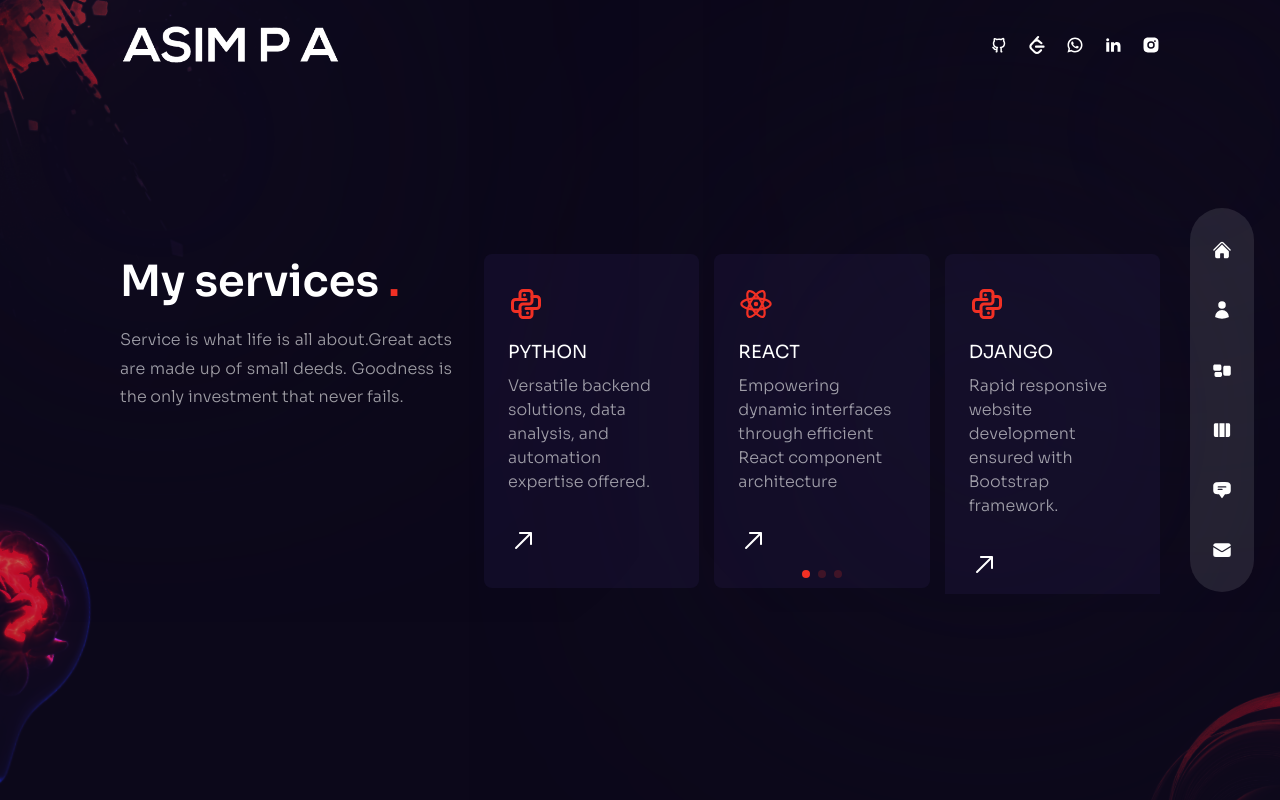
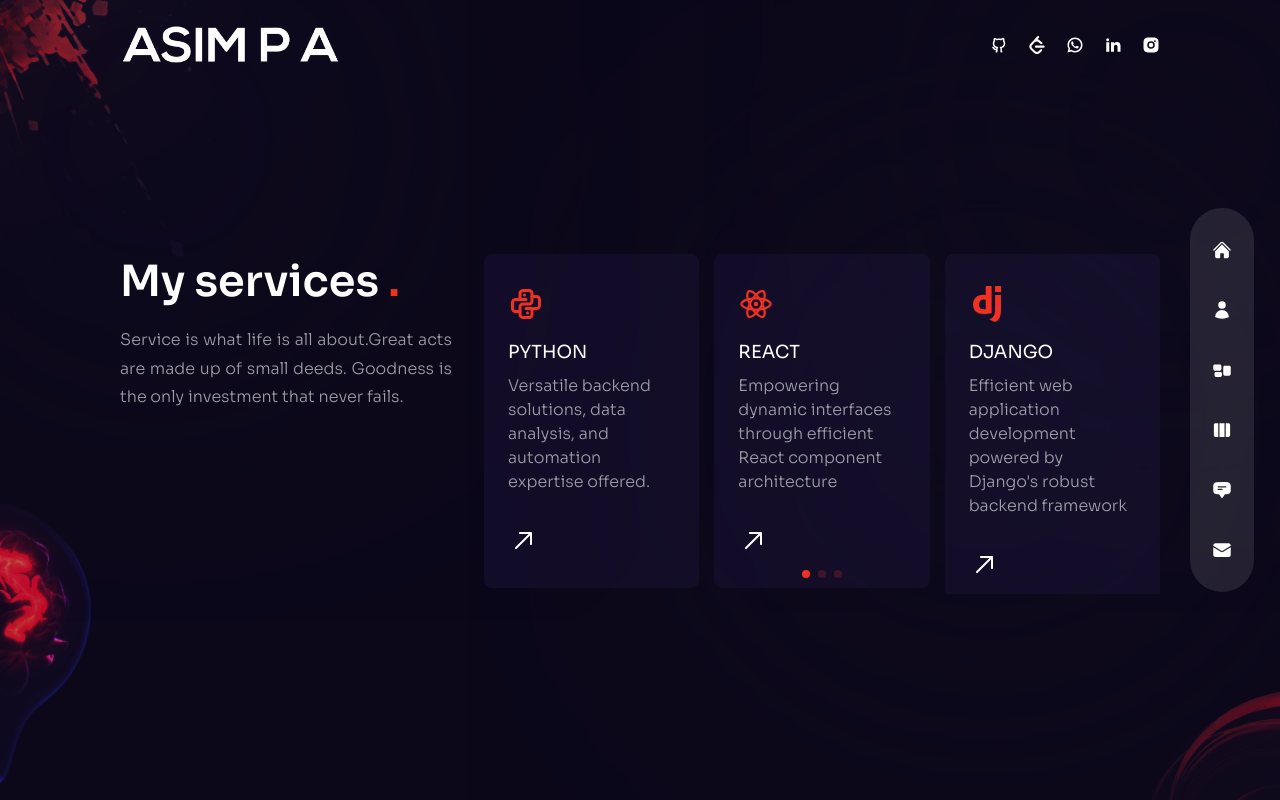
Before and after one commit to azimpa/Asim-P-A-Portfolio, a Next.js app: page /services in a window 1280 px wide. Built offline with nearby package versions, Linux system fonts and the light colour scheme.

Commit message:
Final Commit

```diff
--- a/components/ServiceSlider.js
+++ b/components/ServiceSlider.js
@@ -6,6 +6,7 @@ import {
   RiCss3Line,
   RiReactjsLine,
 } from "react-icons/ri";
+import { SiDjango } from "react-icons/si";
 import { TbBrandPython } from "react-icons/tb";
 import { TbBrandTailwind } from "react-icons/tb";
 import Link from "next/link";
@@ -27,11 +28,11 @@ const serviceData = [
     path: "https://react.dev/",
   },
   {
-    icon: <TbBrandPython />,
+    icon: <SiDjango />,
     title: "DJANGO",
     description:
-      "Rapid responsive website development ensured with Bootstrap framework.",
-    path: "https://getbootstrap.com/docs/4.1/getting-started/introduction/",
+      "Efficient web application development powered by Django's robust backend framework",
+    path: "https://www.djangoproject.com/",
   },
   {
     icon: <RiHtml5Line />,
```
